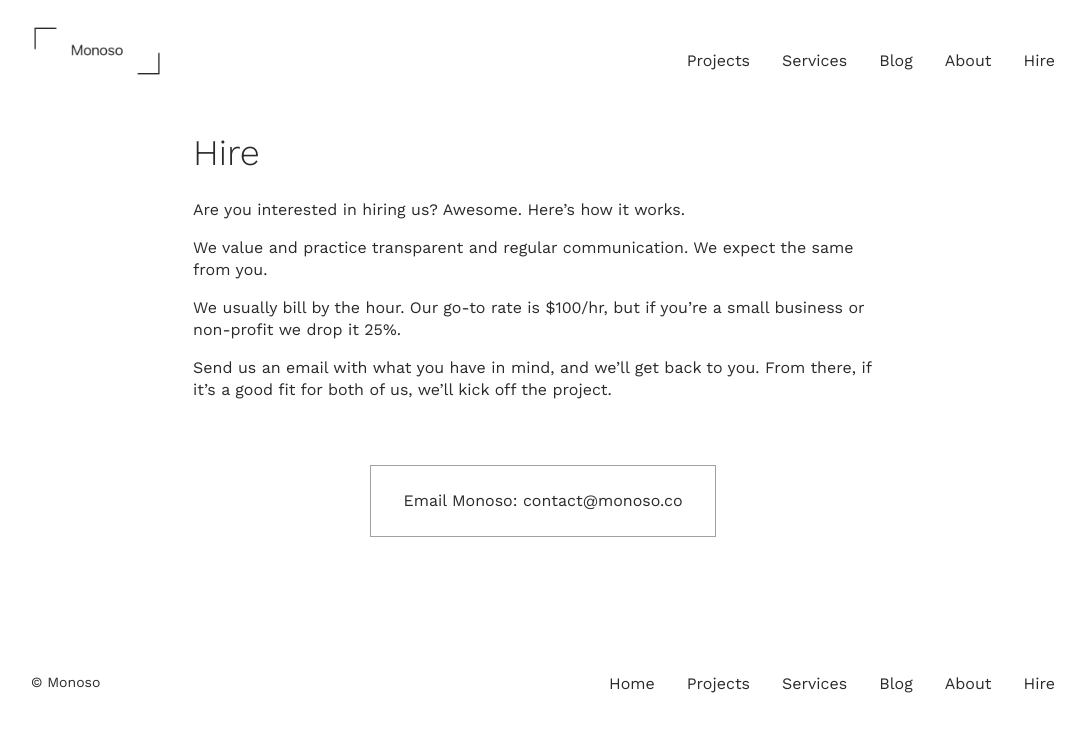
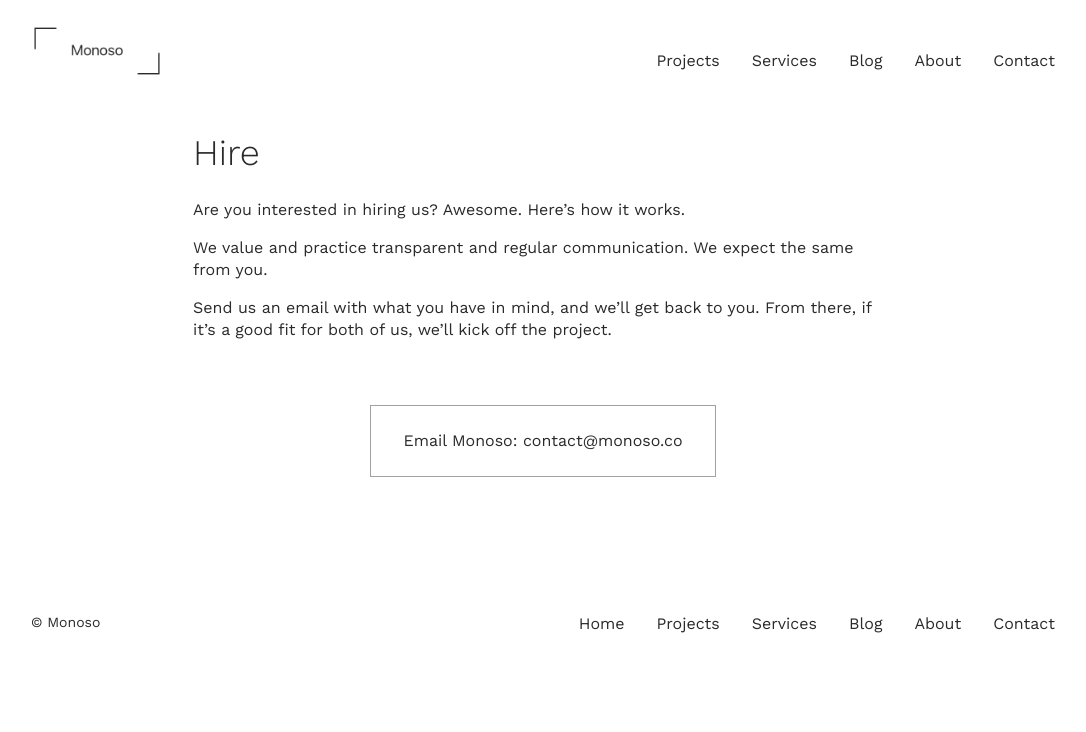
Before and after one commit to brettchalupa/brettcodes, a Jekyll site: the page built from hire.md, in a window 1280 px wide. Shown: the top 732 px of the page, without its empty margins (97-1183 px from the left). Built offline with Jekyll 4.4.1, drawn with Linux system fonts in a browser that asks for light colours.

Commit message:
Replace "Hire" with "Contact"
I'm not really into the aggressiveness of the Hire page and how I was
handling it. This tones it back in favor of the Contact page.

I also enabled the blog posts on the home page since I'm actively adding
new ones.

```diff
--- a/_includes/nav-list-items.html
+++ b/_includes/nav-list-items.html
@@ -2,4 +2,4 @@
 <li class="nav-item"><a href="/services">Services</a></li>
 <li class="nav-item"><a href="/blog">Blog</a></li>
 <li class="nav-item nav-item-about"><a href="/about">About</a></li>
-<li class="nav-item"><a href="/hire">Hire</a></li>
+<li class="nav-item"><a href="/contact">Contact</a></li>
--- a/_layouts/service.html
+++ b/_layouts/service.html
@@ -8,8 +8,4 @@
   {{ content }}
 </div>
 
-<div class='section cta'>
-  <a href='/hire' class='btn'>Hire Monoso</a>
-</div>
-
 {% include content-nav.html %}
--- a/hire.md
+++ b/hire.md
@@ -12,9 +12,6 @@
 We value and practice transparent and regular communication. We expect
 the same from you.
 
-We usually bill by the hour. Our go-to rate is $100/hr, but if you're a small
-business or non-profit we drop it 25%.
-
 Send us an email with what you have in mind, and we'll get back to you.
 From there, if it's a good fit for both of us, we'll kick off the
 project.
--- a/index.html
+++ b/index.html
@@ -38,7 +38,6 @@
     <p class='small'><a href='/services'>All Services</a></p>
   </div>
 
-  <!--
   <div class='section blog-posts'>
     <h2>Latest Blog Posts</h2>
 
@@ -52,9 +51,8 @@
 
     <p class='small'><a href='/blog'>All Posts</a></p>
   </div>
-  -->
 
   <div class='section cta'>
-    <a href='/hire' class='btn'>Hire Monoso</a>
+    <a href='/contact' class='btn'>Contact Monoso</a>
   </div>
 </div>
```
Also changed, not shown: contact.md (+1 -1 lines).
